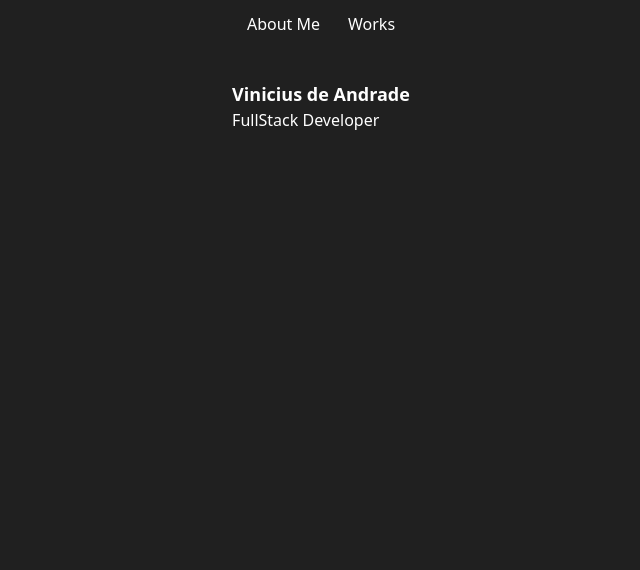
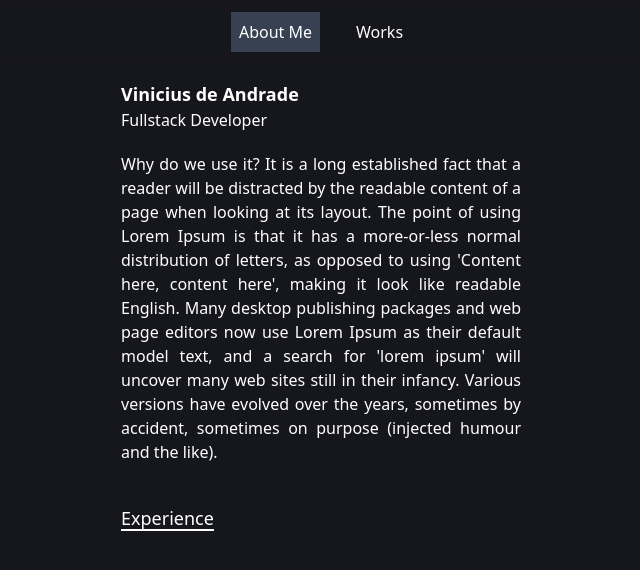
Before and after one commit to ViniciusAndr/about-me, a Next.js app: page / in a window 1280 px wide. Shown: the top 570 px of the page, without its empty margins (319-959 px from the left). Built offline with nearby package versions, Linux system fonts and the light colour scheme.

Commit message:
Styling the masthead and continuing the index page

```diff
--- a/src/components/Masthead.tsx
+++ b/src/components/Masthead.tsx
@@ -1,14 +1,29 @@
 import Link from "next/link";
 
-export default function Masthead() {
+interface IMastheadProps{
+    path: string;
+}
+
+export default function Masthead({path}: IMastheadProps) {
+
+  function getBackground(pathTab: string){
+    return path === pathTab ? 'bg-gray-700' : '';
+  }
+
   return (
-    <div className="fixed w-full">
+    <div className="fixed z-10 w-full backdrop-blur">
       <div className="flex justify-center p-3">
         <div className="flex gap-7">
-          <Link href="/" className="hover:underline cursor-pointer">
+          <Link
+            href="/"
+            className={`hover:underline cursor-pointer p-2 ${getBackground('/')}`}
+          >
             About Me
           </Link>
-          <Link href="/works" className="hover:underline cursor-pointer">
+          <Link
+            href="/works"
+            className={`hover:underline cursor-pointer p-2 ${getBackground('/works')}`}
+          >
             Works
           </Link>
         </div>
--- a/src/pages/_app.tsx
+++ b/src/pages/_app.tsx
@@ -1,6 +1,12 @@
+import Masthead from '@/components/Masthead'
 import '@/styles/globals.css'
 import type { AppProps } from 'next/app'
 
-export default function App({ Component, pageProps }: AppProps) {
-  return <Component {...pageProps} />
+export default function App({ Component, pageProps, router }: AppProps) {
+  return(
+    <>
+      <Masthead path={router.asPath} />
+      <Component {...pageProps} />
+    </>
+  )
 }
--- a/src/pages/_document.tsx
+++ b/src/pages/_document.tsx
@@ -1,4 +1,3 @@
-import Masthead from "@/components/Masthead";
 import { Html, Head, Main, NextScript } from "next/document";
 
 export default function Document() {
@@ -6,7 +5,6 @@ export default function Document() {
     <Html lang="en">
       <Head />
       <body>
-        <Masthead />
         <Main />
         <NextScript />
       </body>
--- a/src/pages/index.tsx
+++ b/src/pages/index.tsx
@@ -1,9 +1,29 @@
+
 export default function Home() {
+
+
   return (
-    <main className="flex w-full justify-center absolute mt-20">
-      <div className="flex max-w-[70%] flex-col">
-        <h1 className="font-bold text-lg">Vinicius de Andrade</h1>
-        <span>FullStack Developer</span>
+    <main className="flex w-full justify-center absolute mt-20 flex-col items-center">
+      <div className="flex flex-col text-justify items-center">
+        <div className="max-w-[25rem]">
+          <h1 className="font-bold text-lg">Vinicius de Andrade</h1>
+          <span>Fullstack Developer</span>
+          <div className="mt-5">
+            Why do we use it? It is a long established fact that a reader will
+            be distracted by the readable content of a page when looking at its
+            layout. The point of using Lorem Ipsum is that it has a more-or-less
+            normal distribution of letters, as opposed to using 'Content here,
+            content here', making it look like readable English. Many desktop
+            publishing packages and web page editors now use Lorem Ipsum as
+            their default model text, and a search for 'lorem ipsum' will
+            uncover many web sites still in their infancy. Various versions have
+            evolved over the years, sometimes by accident, sometimes on purpose
+            (injected humour and the like).
+          </div>
+          <div className="mt-10">
+            <h1 className="text-lg decoration-2 underline underline-offset-4">Experience</h1>
+          </div>
+        </div>
       </div>
     </main>
   );
--- a/src/styles/globals.css
+++ b/src/styles/globals.css
@@ -3,6 +3,6 @@
 @tailwind components;
 
 body {
-  background: #202020;
+  background: #16161d;
   color: white;
 }
```
